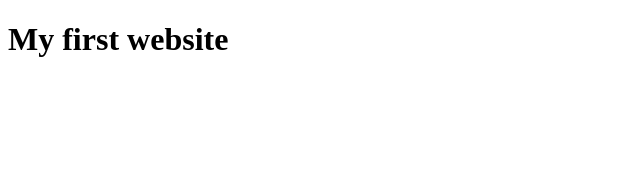
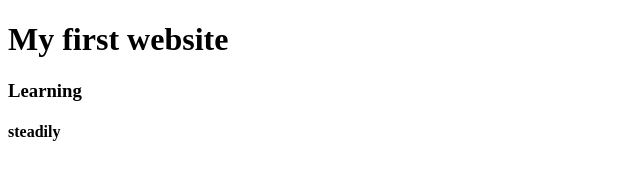
Before and after one commit to Saakib007/my-first-website, a plain HTML site: page index.html in a window 1280 px wide. Shown: the whole page, without its empty margins (0-640 px from the left). Drawn offline with Linux system fonts and the light colour scheme.

Commit message:
Learned github

```diff
--- a/index.html
+++ b/index.html
@@ -8,5 +8,7 @@
 </head>
 <body>
     <h1>My first website</h1>
+    <h3>Learning</h3>
+    <h4>steadily</h4>
 </body>
 </html>
```
